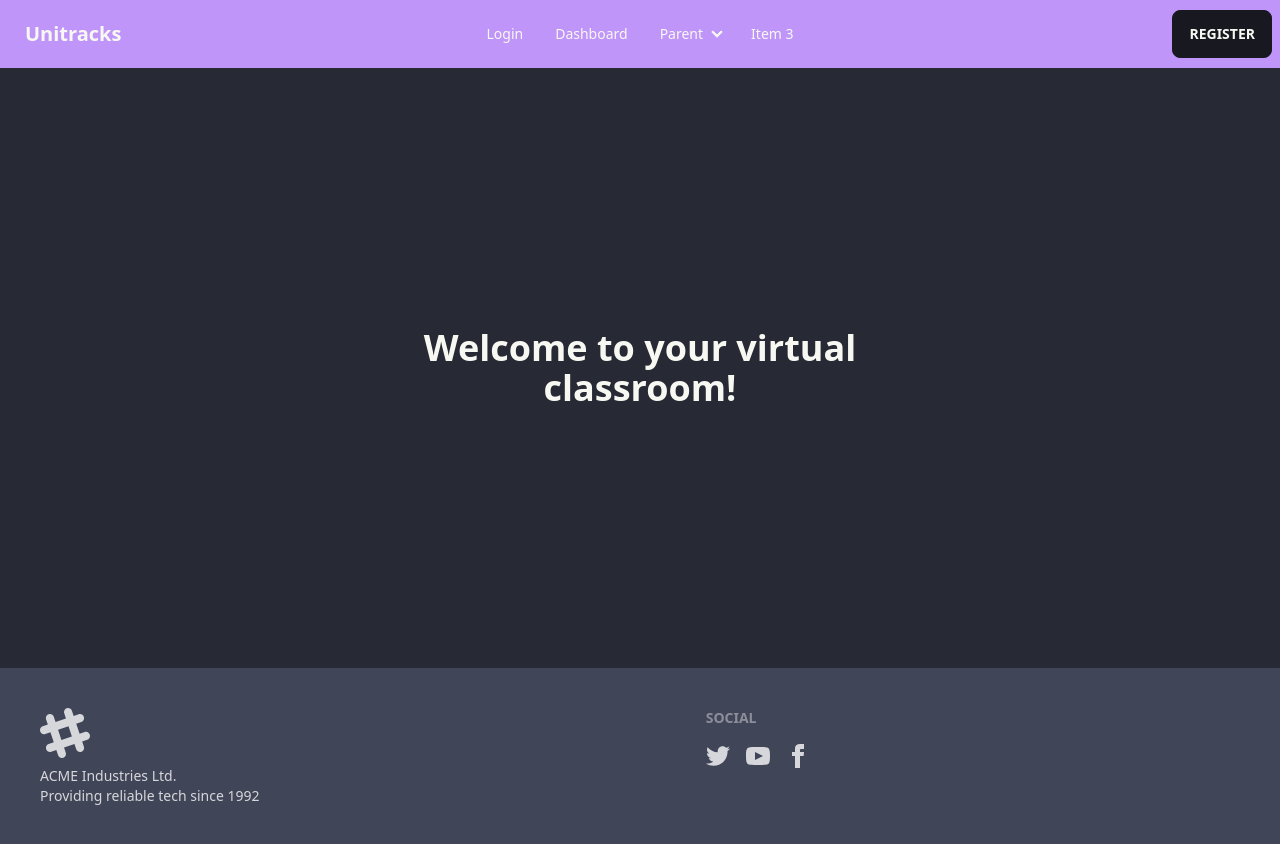
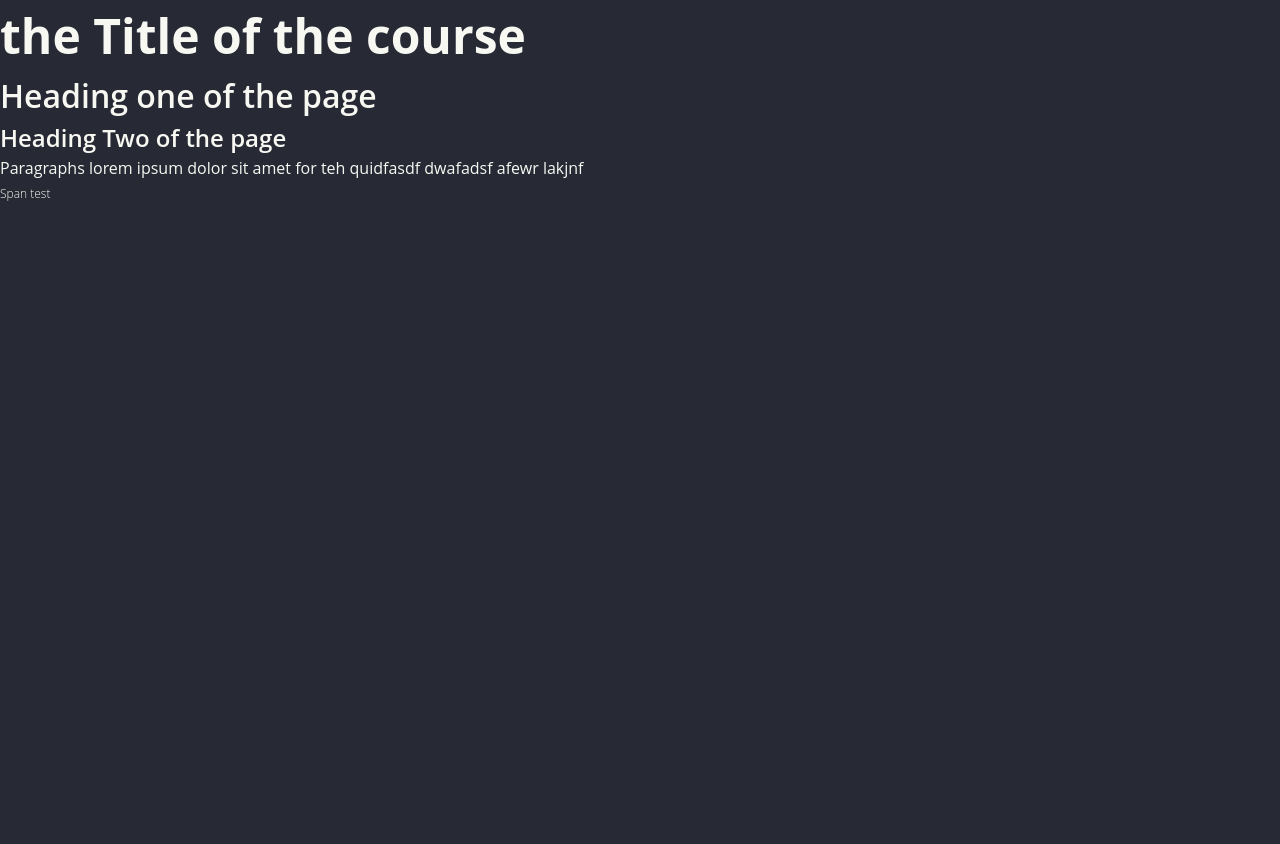
Before and after one commit to najmulhc/unitrack-client, a React (Vite) app: page / in a window 1280 px wide. After the commit the page ends 800 px from the top, so only its background shows below. Built offline with nearby package versions, Linux system fonts and the light colour scheme.

Commit message:
typography components are ready

```diff
--- a/package.json
+++ b/package.json
@@ -44,6 +44,8 @@
     "postcss": "^8.4.31",
     "tailwindcss": "^3.4.0",
     "typescript": "^5.0.2",
-    "vite": "^4.4.5"
+    "vite": "^4.4.5",
+    "vite-plugin-pwa": "^0.19.0",
+    "workbox-window": "^7.0.0"
   }
 }
--- a/src/index.css
+++ b/src/index.css
@@ -1,9 +1,11 @@
 @tailwind base;
 @tailwind components;
 @tailwind utilities;
+@import url(https://fonts.googleapis.com/css?family=Open+Sans);
 
 * {
   margin: 0;
   padding: 0;
   box-sizing: border-box;
+  font-family: "Open Sans", sans-serif;
 }
--- /dev/null
+++ b/src/release/ReleaseHome.tsx
@@ -0,0 +1,19 @@
+import React from "react";
+import { H1, H2, P, Span, Title } from "./Typography";
+
+const ReleaseHome = () => {
+  return (
+    <main>
+      <Title className=""> the Title of the course</Title>
+      <H1>Heading one of the page</H1>
+      <H2> Heading Two of the page</H2>
+      <P>
+        Paragraphs lorem ipsum dolor sit amet for teh quidfasdf dwafadsf afewr
+        lakjnf
+      </P>
+      <Span>Span test</Span>
+    </main>
+  );
+};
+
+export default ReleaseHome;
--- /dev/null
+++ b/src/release/Typography.tsx
@@ -0,0 +1,25 @@
+interface TypographyProps {
+  children: React.ReactNode;
+  className?: string;
+}
+
+export const Title = ({ children, className }: TypographyProps) => {
+  return <h1 className={`text-[3rem] font-bold ${className}`}>{children}</h1>;
+};
+
+export const H1 = ({ children, className }: TypographyProps) => {
+  return <h1 className={`text-[2rem] font-semibold ${className}`}>{children}</h1>;
+};
+
+export const H2 = ({ children, className }: TypographyProps) => {
+  return <h2 className={`text-[1.5rem] font-semibold ${className}`}>{children}</h2>;
+};
+
+export const P = ({ children, className }: TypographyProps) => {
+  return <p className={`text-[1rem] font-normal ${className}`}>{children}</p>;
+};
+
+
+export const Span = ({ children, className }: TypographyProps) => {
+  return <span className={`text-[0.75rem] font-thin ${className}`}>{children}</span>;
+}
--- a/src/router/routes.tsx
+++ b/src/router/routes.tsx
@@ -1,135 +1,10 @@
 import { createBrowserRouter } from "react-router-dom";
-import Home from "../pages/Home";
-import Login from "../pages/auth/Login";
-import Register from "../pages/auth/Register";
-import Dashboard from "../pages/dashboard/Dashboard";
-import BeAnAdmin from "../pages/BeAnAdmin";
-import StudentAuth1 from "../pages/auth/student/StudentAuth1";
-import StudentAuth2 from "../pages/auth/student/StudentAuth2";
-import AuthProtector from "../pages/auth/AuthProtector";
-import ManageUsers from "../components/dashboards/admin/ManageUsers";
-import NotFound from "../pages/NotFound";
-import DashboardPageContainer from "../components/containers/DashboardPageContainer";
-import TeacherAuth from "../pages/auth/teacher/TeacherAuth";
-import Loading from "../components/loading/Loading";
-import MyCourses from "../pages/dashboard/MyCourses";
-import ManageCourses from "../components/dashboards/admin/ManageCourses";
-import CoursePage from "../components/dashboards/admin/CoursePage";
-import Course from "../pages/dashboard/Course";
+import ReleaseHome from "../release/ReleaseHome";
 
 const router = createBrowserRouter([
   {
     path: "/",
-    element: <Home />,
-  },
-  {
-    path: "/login",
-    element: <Login />,
-  },
-  {
-    path: "/register",
-    element: <Register />,
-  },
-  {
-    path: "/dashboard",
-    element: (
-      <AuthProtector role={undefined}>
-        <Dashboard />
-      </AuthProtector>
-    ),
-    children: [
-      {
-        path: "/dashboard/manage-courses",
-        element: (
-          <AuthProtector role="admin">
-            <DashboardPageContainer>
-              <ManageCourses />
-            </DashboardPageContainer>
-          </AuthProtector>
-        ),
-      },
-      {
-        path: "/dashboard/manage-users",
-        element: (
-          <AuthProtector role="admin">
-            <DashboardPageContainer>
-              <ManageUsers />
-            </DashboardPageContainer>
-          </AuthProtector>
-        ),
-      },
-      {
-        path: "/dashboard/my-courses",
-        element: (
-          <AuthProtector role={undefined}>
-            <MyCourses />
-          </AuthProtector>
-        ),
-      },
-      {
-        path: "/dashboard/manage-courses/course/:courseId",
-        element: (
-          <AuthProtector role="admin">
-            <DashboardPageContainer>
-              <CoursePage />
-            </DashboardPageContainer>
-          </AuthProtector>
-        ),
-      },
-      {
-        path: "/dashboard/course/:courseId",
-        element: (
-          <DashboardPageContainer>
-            <Course />
-          </DashboardPageContainer>
-        ),
-      },
-    ],
-  },
-  {
-    path: "/be-an-admin",
-    element: (
-      <AuthProtector role="unassigned">
-        <BeAnAdmin />
-      </AuthProtector>
-    ),
-  },
-  {
-    path: "/student/register",
-    children: [
-      {
-        path: "/student/register/one",
-        element: (
-          <AuthProtector role="student">
-            <StudentAuth1 />
-          </AuthProtector>
-        ),
-      },
-      {
-        path: "/student/register/two",
-        element: (
-          <AuthProtector role="student">
-            <StudentAuth2 />
-          </AuthProtector>
-        ),
-      },
-    ],
-  },
-  {
-    path: "/teacher/register",
-    element: (
-      <AuthProtector role="teacher">
-        <TeacherAuth />
-      </AuthProtector>
-    ),
-  },
-  {
-    path: "/loading",
-    element: <Loading />,
-  },
-  {
-    path: "*",
-    element: <NotFound />,
+    element: <ReleaseHome />,
   },
 ]);
 
```
Also changed, not shown: 1 other file (tests, documents, lock files or other folders).
